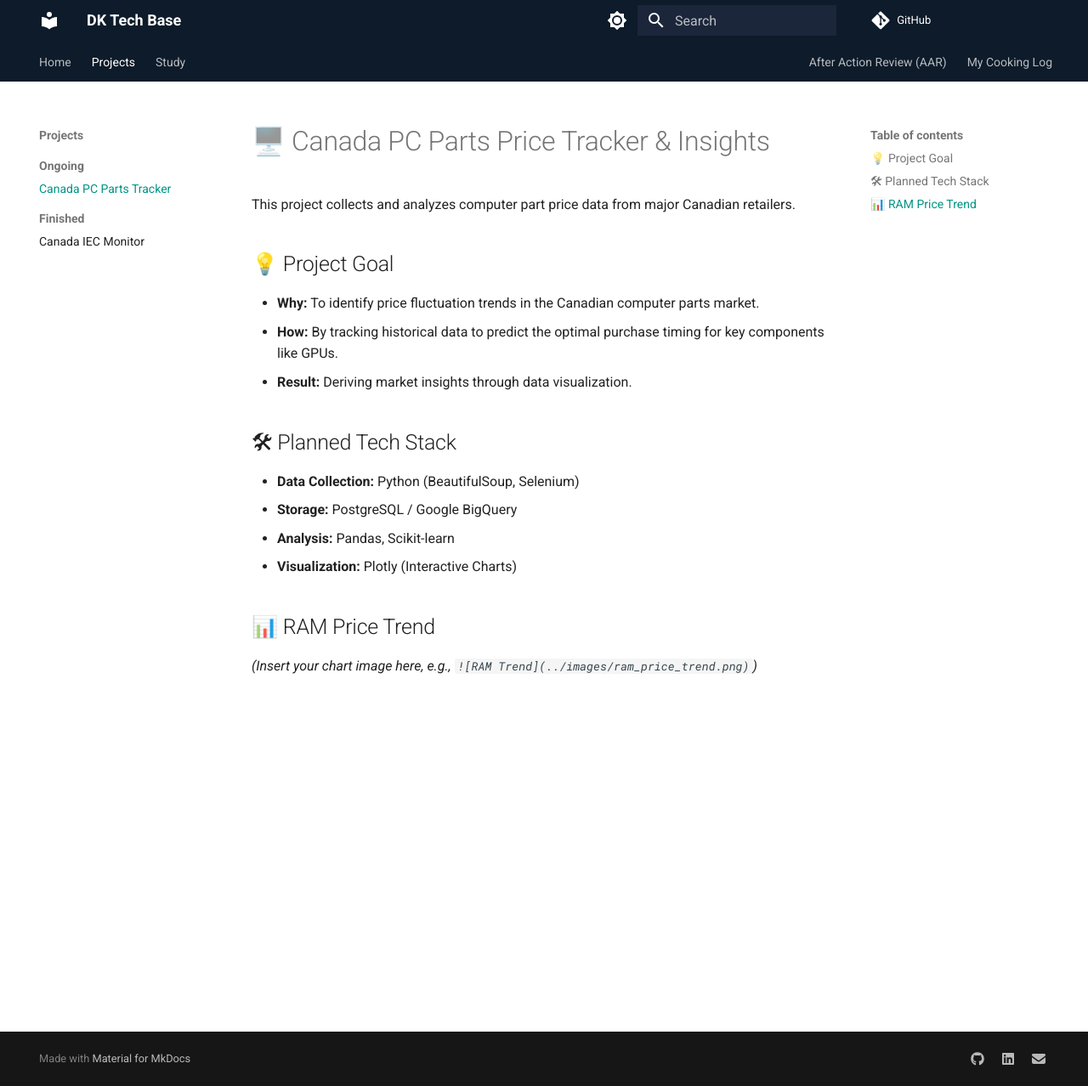
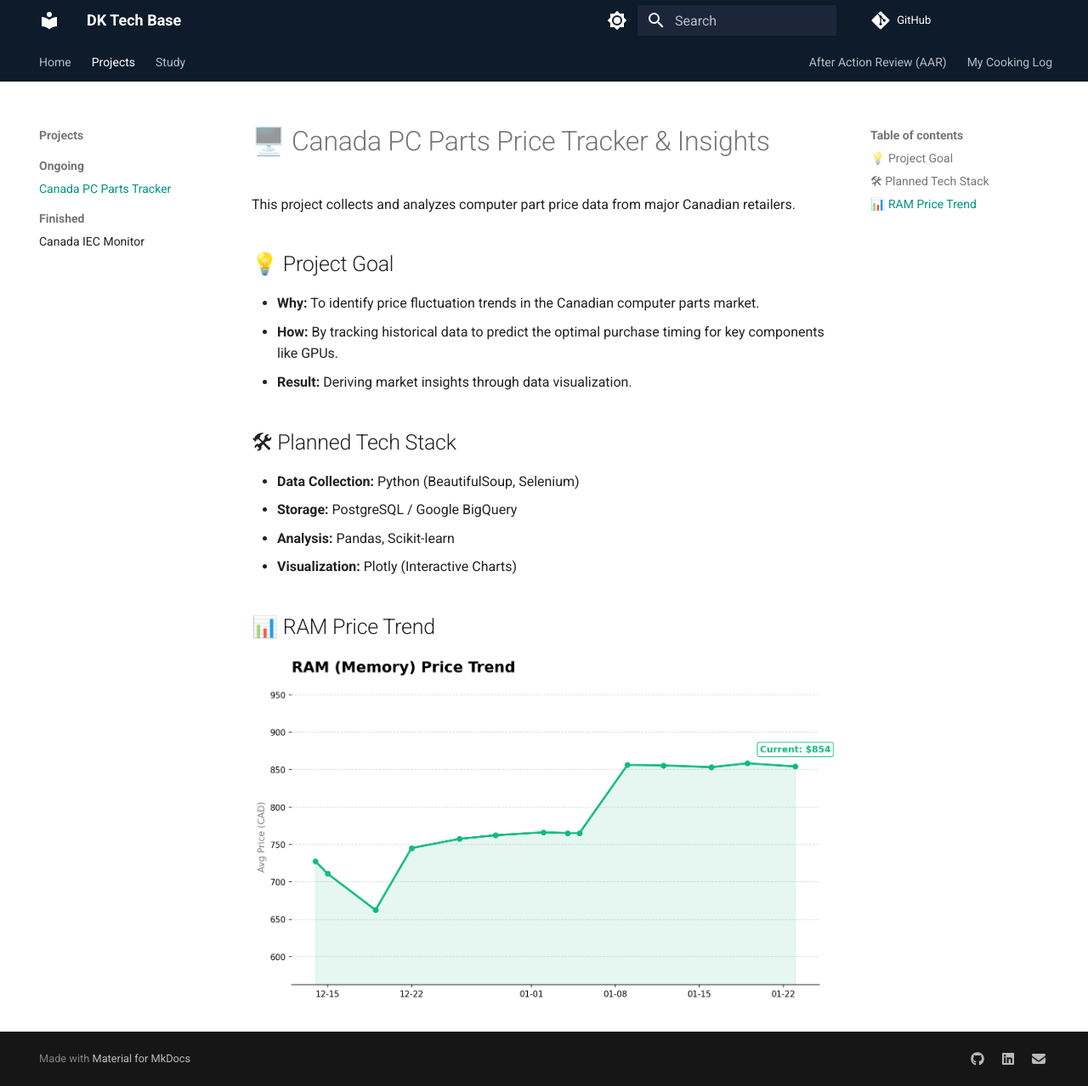
Before and after one commit to dkang919/tech-base, an MkDocs documentation site: the page built from docs/projects/ca-pc-parts-tracker.md, in a window 1280 px wide and 1278 px high. Shown: the whole window at 85% size. Built offline with MkDocs 1.6.1 and Material for MkDocs 9.7.7, drawn with Linux system fonts in a browser that asks for light colours; comment, search, counter and statistics services are not loaded.

Commit message:
code fixed

```diff
--- a/docs/projects/ca-pc-parts-tracker.md
+++ b/docs/projects/ca-pc-parts-tracker.md
@@ -14,4 +14,4 @@ This project collects and analyzes computer part price data from major Canadian
 * **Visualization:** Plotly (Interactive Charts)
 
 ## 📊 RAM Price Trend
-*(Insert your chart image here, e.g., `![RAM Trend](../images/ram_price_trend.png)`)*
+![RAM Trend](../images/ram_price_trend.png)
```
